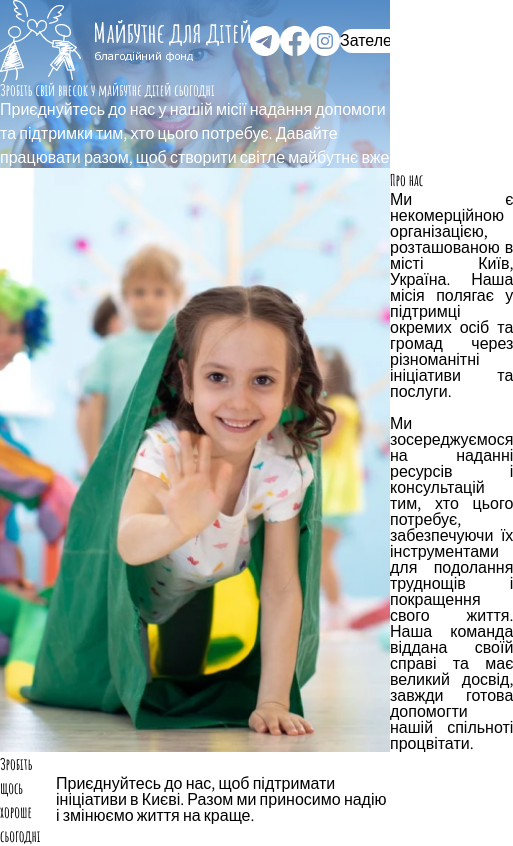
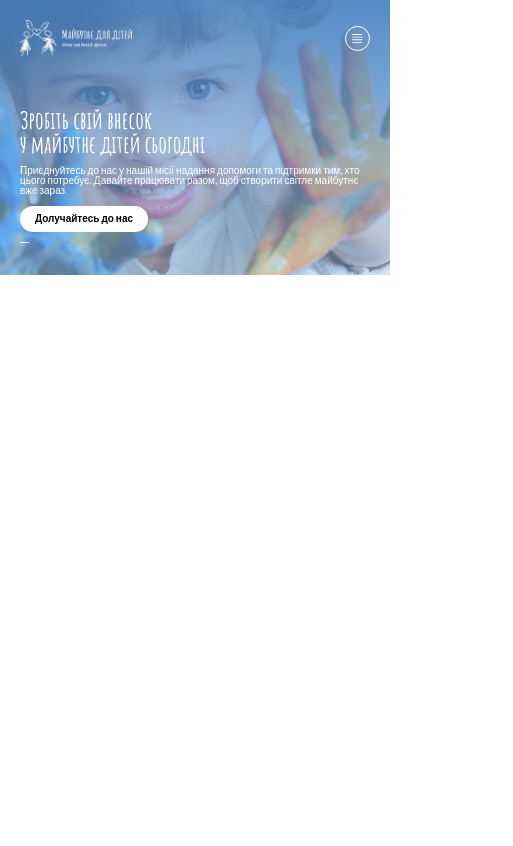
Before and after one commit to Odink923/SiteFUND, a Next.js app: page / in a window 390 px wide. Shown: the top 846 px of the page, 513 px wide, since content can reach past the window. Built offline with nearby package versions, Linux system fonts and the light colour scheme.

Commit message:
added mobile adaptation in first componnent

```diff
--- a/src/app/components/Carrousel/Carrousel.tsx
+++ b/src/app/components/Carrousel/Carrousel.tsx
@@ -3,7 +3,9 @@ import Navbar from '../Navbar/NavbarComponent';
 
 export default function Carrousel() {
   return (
-    <div className="relative w-screen max-h-[42.97vw] h-auto flex flex-col lg:pr-[5.21vw] lg:pl-[5.21vw]"> {/* Задаємо мінімальну висоту контейнера */}
+    <div className="relative w-screen min-h-[275px] sm:min-h-[300px] md:min-h-[320px] h-auto flex flex-col
+    pr-5 pl-5
+    lg:pr-[5.21vw] lg:pl-[5.21vw]"> {/* Задаємо мінімальну висоту контейнера */}
       {/* Зображення фону */}
       <div className="absolute inset-0 w-full lg:h-[42.97vw] flex-grow"> {/* flex-grow дозволяє контейнеру розтягуватися */}
         <Image
@@ -19,20 +21,35 @@ export default function Carrousel() {
       {/* Вміст поверх зображення і градієнта */}
       <div className="relative z-10 flex flex-col ">
         <Navbar />
-        <h1 className="lg:text-[5.21vw]
+        <h1 className="
+        text-2xl
+        sm:text-[2.5rem]
+        md:text-[3.125rem]
+        pt-[3.25rem]
+        lg:text-[5.21vw]
            lg:w-[40.81vw]
            font-amatic
            lg:pt-[7.24vw]
             lg:pb-[1.30vw]
              text-white
-             leading-none">Зробіть свій внесок у майбутнє дітей сьогодні</h1>
-        <p className=" text-white
+             leading-none">Зробіть свій внесок <br></br>у майбутнє дітей сьогодні</h1>
+        <p className="
+        text-[0.625rem]
+        sm:-[0.8125rem]
+        md:-[1.0625rem]
+        max-w-[25rem]
+         sm:max-w-[20rem]
+        md:max-w-[23.125rem]
+        text-white
+        pt-[0.625rem]
        lg:text-[1.04vw]
-       lg:w-[42.45vw]
-        font-assistant">
+       lg:max-w-[42.45vw]
+        font-assistant
+        leading-none
+        text justify">
           Приєднуйтесь до нас у нашій місії надання допомоги та підтримки тим, хто цього потребує. Давайте працювати разом, щоб створити світле майбутнє вже зараз.
         </p>
-        <button className="lg:mt-[1.82vw] bg-white  leading-none  font-assistant font-semibold py-2 px-4 rounded-[50px]
+        <button className="text-[0.625rem] py-2 mt-[0.625rem] w-[8rem] mt-[0.625rem] lg:mt-[1.82vw] bg-white  leading-none  font-assistant font-semibold lg:py-2 lg:px-4 rounded-[50px]
         lg:w-[13.59vw] lg:h-[3.23vw]
         lg:text-[1.04vw]
 
@@ -41,7 +58,7 @@ export default function Carrousel() {
         </button>
 
 
-        <div className='flex lg:pt-[7.92vw] lg:space-x-[0.26vw]  lg:pb-[1.35vw]'>
+        <div className='flex mt-[0.625rem]  lg:pt-[7.92vw] lg:space-x-[0.26vw]  lg:pb-[1.35vw]'>
           <svg width="0.36vw" height="0.36vw" viewBox="0 0 7 7" fill="none" xmlns="http://www.w3.org/2000/svg">
             <circle cx="3.5" cy="3.5" r="3.5" fill="white" fill-opacity="0.8" />
           </svg>
--- a/src/app/components/Footer/Footer.tsx
+++ b/src/app/components/Footer/Footer.tsx
@@ -44,7 +44,7 @@ export default function Footer() {
                     className="object-contain
                 lg:w-[2.08vw] lg:h-[2.08vw] " // Встановлює об'єктну відповідність для утримання оригінального розміру
                 />
-                <p className="text-white text-[1.04vw] pr-[5.21vw]">380 36 026 6565</p>
+                <p className="text-white lg:text-[1.04vw] lg:pr-[5.21vw]">380 36 026 6565</p>
                 </div>
        </div>
     );
--- a/src/app/components/Navbar/NavbarComponent.tsx
+++ b/src/app/components/Navbar/NavbarComponent.tsx
@@ -2,49 +2,53 @@ import Image from 'next/image';
 export default function Navbar() {
     return (
         <div className="flex justify-between items-center  w-full
-        lg:pt-[1.82vw]
+        pt-5 lg:pt-[1.82vw]
         "> {/* flex контейнер для розташування елементів */}
             {/* Логотип */}
-            <div className="flex-shrink-0"> {/* Забезпечує, що логотип не стискається */}
+            <div className="relative w-[112px] h-[36px]  lg:w-[13.02vw] lg:h-[4.27vw]"> {/* Забезпечує, що логотип не стискається */}
                 <Image
                     src="/images/Logo.png" // Шлях до вашого зображення
                     alt="Logo"
-                    width={250}
-                    height={82}
-                    className="object-cover
-                lg:w-[13.02vw] lg:h-[4.27vw]
-                " // Використання Tailwind класу через className
+                    fill
                 />
             </div>
 
             {/* Контейнер для іконок */}
-            <div className="flex items-center lg:space-x-[1.04vw]   flex-shrink-0"> {/* flex контейнер для іконок з простором між ними */}
+            <div className="hidden lg:flex items-center lg:space-x-[1.04vw]   flex-shrink-0"> {/* flex контейнер для іконок з простором між ними */}
+                <div className="relative lg:w-[1.56vw] lg:h-[1.56vw]">
                     <Image
                         src="/images/TelegramIcon.png"
                         alt="Telegram"
-                    width={30}
-                    height={30}
-                    className="object-contain
-                lg:w-[1.56vw] lg:h-[1.56vw] " // Встановлює об'єктну відповідність для утримання оригінального розміру
+                        fill
                     />
+                </div>
+                <div className="relative lg:w-[1.56vw] lg:h-[1.56vw]">
                     <Image
                         src="/images/FacebookIcon.png"
                         alt="Facebook"
-                    width={30}
-                    height={30}
-                    className="object-contain
-                lg:w-[1.56vw] lg:h-[1.56vw]  " // Встановлює об'єктну відповідність для утримання оригінального розміру
+                        fill
                     />
+                </div>
+                <div className="relative lg:w-[1.56vw] lg:h-[1.56vw]">
                     <Image
                         src="/images/InstagramIcon.png"
                         alt="Instagram"
-                    width={30}
-                    height={30}
-                    className="object-contain
-                lg:w-[1.56vw] lg:h-[1.56vw] " // Встановлює об'єктну відповідність для утримання оригінального розміру
+                        fill
                     />
+                </div>
                 <button className='bg-white rounded-[50px] font-assistant  lg:text-[0.83vw] lg:w-[10.83vw] lg:h-[2.19vw]'>Зателефонуйте нам</button>
+
             </div>
+            <button className=' lg:hidden'>
+                    <svg width="25" height="25" viewBox="0 0 25 25" fill="none" xmlns="http://www.w3.org/2000/svg">
+                        <rect x="0.5" y="0.5" width="24" height="24" rx="12" stroke="white" />
+                        <path fill-rule="evenodd" clip-rule="evenodd" d="M7 16.3125C7 16.0709 7.19588 15.875 7.4375 15.875H17.0625C17.3041 15.875 17.5 16.0709 17.5 16.3125C17.5 16.5541 17.3041 16.75 17.0625 16.75H7.4375C7.19588 16.75 7 16.5541 7 16.3125Z" fill="white" />
+                        <path fill-rule="evenodd" clip-rule="evenodd" d="M7 13.6875C7 13.4459 7.19588 13.25 7.4375 13.25H17.0625C17.3041 13.25 17.5 13.4459 17.5 13.6875C17.5 13.9291 17.3041 14.125 17.0625 14.125H7.4375C7.19588 14.125 7 13.9291 7 13.6875Z" fill="white" />
+                        <path fill-rule="evenodd" clip-rule="evenodd" d="M7 11.0625C7 10.8209 7.19588 10.625 7.4375 10.625H17.0625C17.3041 10.625 17.5 10.8209 17.5 11.0625C17.5 11.3041 17.3041 11.5 17.0625 11.5H7.4375C7.19588 11.5 7 11.3041 7 11.0625Z" fill="white" />
+                        <path fill-rule="evenodd" clip-rule="evenodd" d="M7 8.4375C7 8.19588 7.19588 8 7.4375 8H17.0625C17.3041 8 17.5 8.19588 17.5 8.4375C17.5 8.67912 17.3041 8.875 17.0625 8.875H7.4375C7.19588 8.875 7 8.67912 7 8.4375Z" fill="white" />
+                    </svg>
+
+                </button>
         </div>
     );
 }
--- a/src/app/page.tsx
+++ b/src/app/page.tsx
@@ -1,3 +1,4 @@
+import Head from 'next/head';
 import AboutUs from "./components/AboutUs/AboutUs";
 import Carrousel from "./components/Carrousel/Carrousel"
 import DoSomethingGood from "./components/DoSomethingGood/DoSomethingGood";
@@ -9,13 +10,16 @@ import SupportFuture from "./components/SupportFuture/SupportFuture";
 import SupportKidsFuture from "./components/SupportKidsFuture/SupportKidsFuture";
 import WhatWeDo from "./components/WhatWeDo/WhatWeDo";
 export default function Home() {
-  return (
+  return (<div>
+    <Head>
+    <meta name="viewport" content="width=device-width, initial-scale=1" />
+  </Head>
     <main >
      <div className="overflow-hidden">
       <Carrousel></Carrousel>
 
       </div>
-      <AboutUs></AboutUs>
+      {/* <AboutUs></AboutUs>
       <div className="overflow-hidden">
     <DoSomethingGood></DoSomethingGood>
     <LastEvents></LastEvents>
@@ -26,7 +30,8 @@ export default function Home() {
     <OurPartners></OurPartners>
     <Reviews></Reviews>
     <SupportFuture></SupportFuture>
-    <Footer></Footer>
+    <Footer></Footer> */}
     </main>
+    </div>
   );
 }
```
Lines whose indentation alone changed are shown as unchanged.
